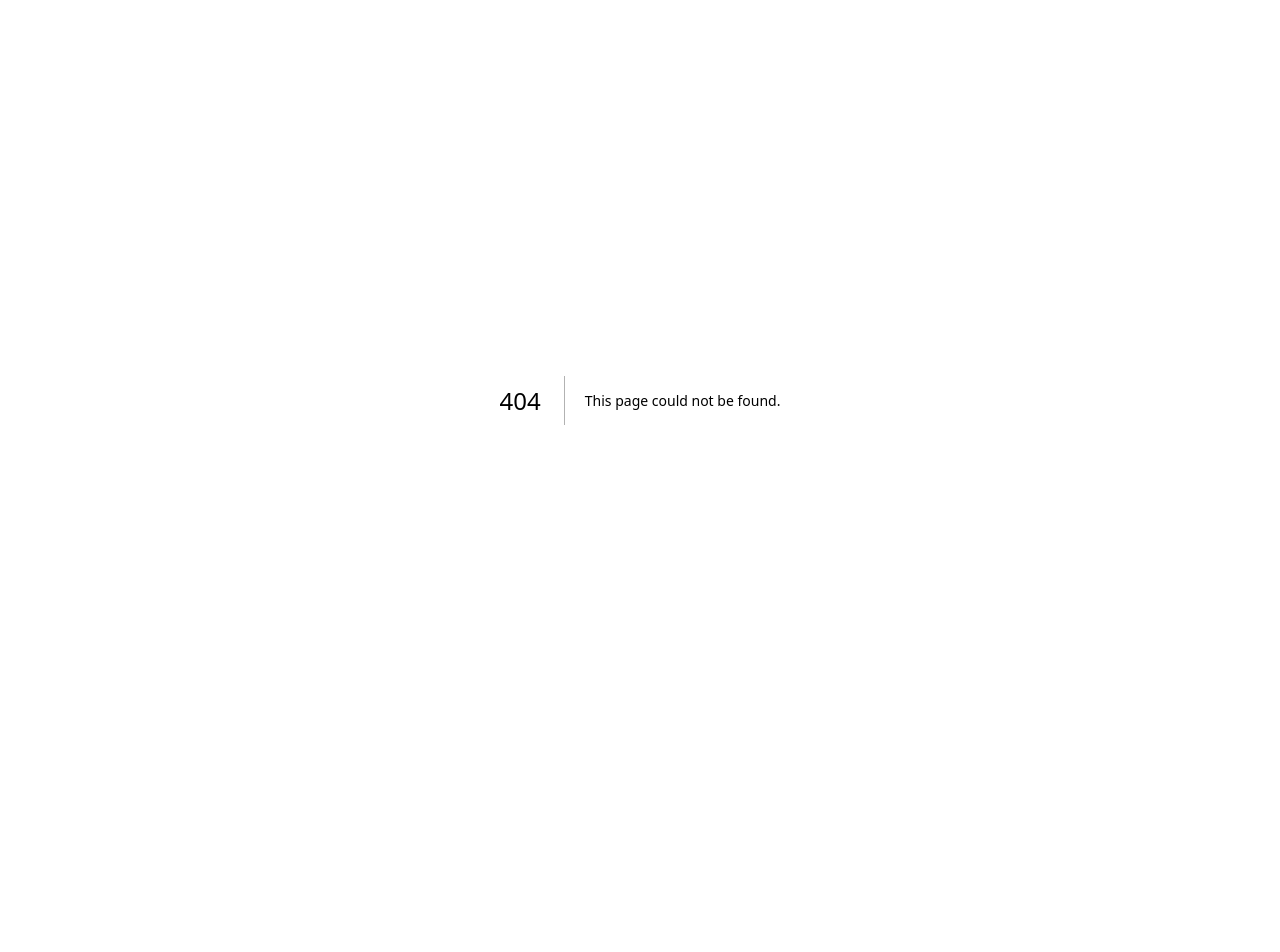
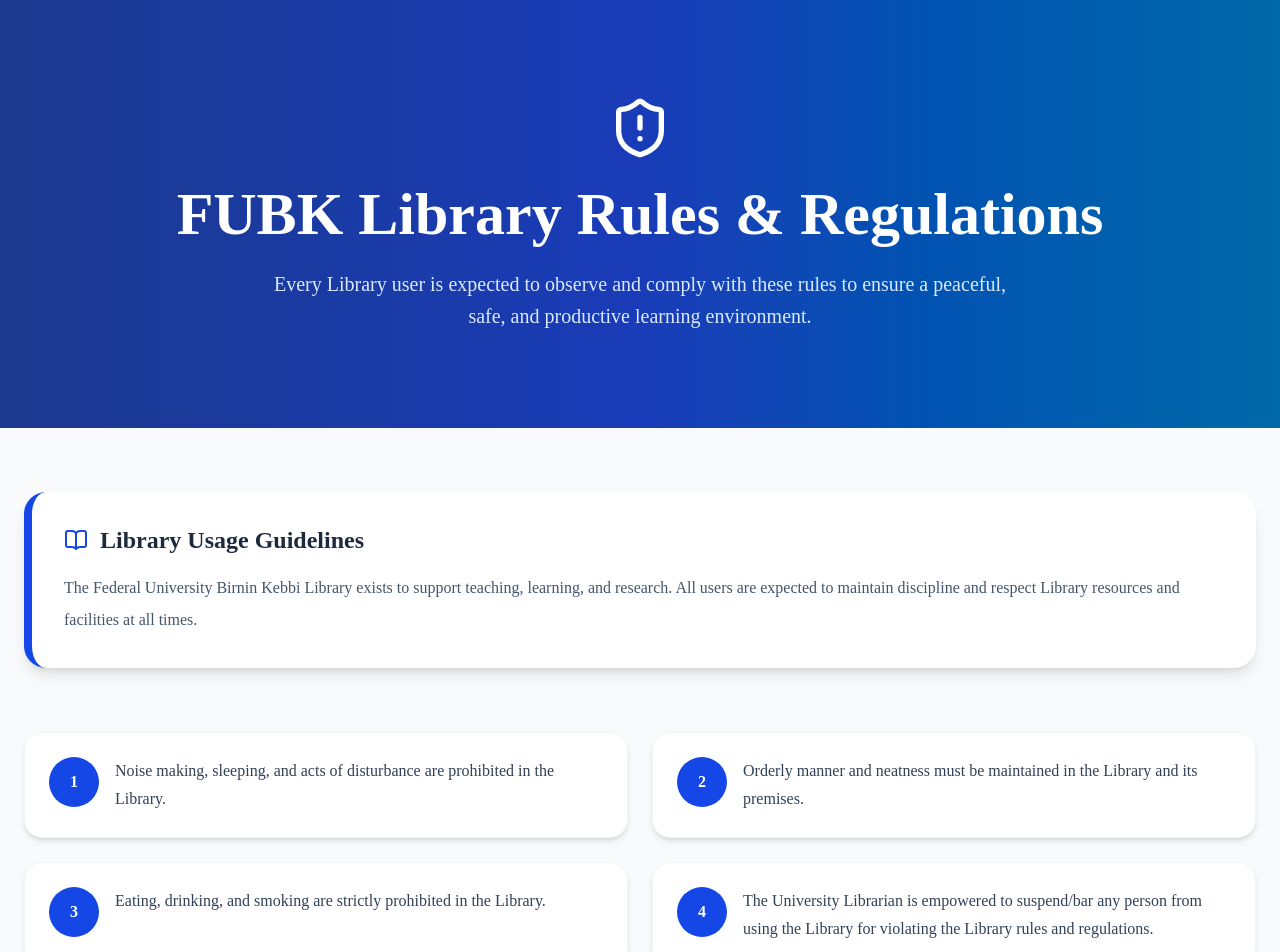
Before and after one commit to rillygulma/Library-fubk, a Next.js app: page /library-rules in a window 1280 px wide. Before the commit this address had no page. Shown: the top 952 px of the page. Before the commit the page ends 800 px from the top, so only its background shows below. Built offline with nearby package versions, Linux system fonts and the light colour scheme.

Commit message:
Add library rules page

```diff
--- a/app/dashboard/page.tsx
+++ b/app/dashboard/page.tsx
@@ -131,17 +131,17 @@
             {
               icon: ClipboardList,
               label: "Borrowed Books",
-              path: "/borrowed",
+              path: "#",
             },
             {
               icon: Bell,
               label: "Announcements",
-              path: "/",
+              path: "#",
             },
             {
               icon: Settings,
-              label: "Library Rules",
-              path: "/",
+              label: "Library Rules & Regulations",
+              path: "/library-rules",
             },
           ].map((item, i) => (
             <Link
@@ -241,7 +241,7 @@
           <section className="mt-8 grid grid-cols-1 gap-6 xl:grid-cols-3">
             {/* Browse E-Library */}
             <Link
-              href="/e-library"
+              href="/e-library/databases"
               className="rounded-3xl bg-white p-6 shadow-md transition-all duration-300 hover:scale-105 hover:shadow-2xl cursor-pointer"
             >
               <h3 className="text-lg font-bold">Browse E-Library</h3>
@@ -256,10 +256,10 @@
 
             {/* Library Rules */}
             <Link
-              href="/help"
+              href="/library-rules"
               className="rounded-3xl bg-white p-6 shadow-md transition-all duration-300 hover:scale-105 hover:shadow-2xl cursor-pointer"
             >
-              <h3 className="text-lg font-bold">Library Rules</h3>
+              <h3 className="text-lg font-bold">Library Rules & Regulations</h3>
               <p className="text-sm text-gray-500">
                 Read guidelines & policies
               </p>
--- /dev/null
+++ b/app/library-rules/page.tsx
@@ -0,0 +1,145 @@
+"use client";
+
+import { ShieldAlert, BookOpen, AlertTriangle } from "lucide-react";
+
+export default function LibraryRulesPage() {
+  const rules = [
+    "Noise making, sleeping, and acts of disturbance are prohibited in the Library.",
+    "Orderly manner and neatness must be maintained in the Library and its premises.",
+    "Eating, drinking, and smoking are strictly prohibited in the Library.",
+    "The University Librarian is empowered to suspend/bar any person from using the Library for violating the Library rules and regulations.",
+    "Library materials borrowed or taken out on loan must be returned to the Library at the end of every session. Failure to do so forfeits the user's right to use or borrow Library materials.",
+    "Entrance into rooms marked 'Staff Only' or 'Out of Bounds' is restricted.",
+    "Users must show their Library ID Cards on entering the Library, when borrowing books, or whenever requested by Library staff.",
+    "Library borrowers' tickets are not transferable. Readers should keep their tickets safely as lost tickets will not be replaced.",
+    "Books must be returned immediately on demand by the Library.",
+    "Before leaving the University finally, each user must return all books borrowed from the Library and surrender Library ID Cards and borrowing tickets.",
+    "Mutilation, marking, or tracing of any kind on Library materials attracts appropriate penalties.",
+    "Briefcases, handbags, umbrellas, etc., should be kept at the pigeon holes provided at the Library entrance. Valuable items remain at owners' risk.",
+    "Readers must show all materials in their possession to the Porter at the exit/check counter before leaving the Library.",
+    "Matches, naked fire, inflammable materials, knives, razor blades, scissors, rechargeable lanterns, flash cameras, and harmful substances are prohibited.",
+    "Users are strongly advised to switch off mobile phones before entering the Library. Violations may result in confiscation for up to two weeks.",
+    "Books consulted should be left on reading tables except reserved books.",
+    "Reservation of seats is not allowed. The Library reserves the right to remove materials from unattended seats.",
+    "Readers are advised to take good care of all Library materials.",
+    "Books should be kept away from liquids. Water, biscuits, peanuts, sweets, snacks, and similar items should not be brought into the Library.",
+    "Users must not tamper with electrical or electronic appliances such as fans, air conditioners, cables, and televisions.",
+    "Violation of Library rules and regulations may attract disciplinary action, including rustication or expulsion from the University.",
+  ];
+
+  return (
+    <main className="min-h-screen bg-slate-50">
+      {/* HERO */}
+      <section className="bg-gradient-to-r from-blue-900 via-blue-800 to-sky-700 py-24 px-6">
+        <div className="max-w-6xl mx-auto text-center text-white">
+          <ShieldAlert className="mx-auto h-16 w-16 mb-6" />
+
+          <h1 className="text-4xl md:text-6xl font-bold mb-6">
+            FUBK Library Rules & Regulations
+          </h1>
+
+          <p className="max-w-3xl mx-auto text-lg md:text-xl text-blue-100 leading-8">
+            Every Library user is expected to observe and comply with
+            these rules to ensure a peaceful, safe, and productive
+            learning environment.
+          </p>
+        </div>
+      </section>
+
+      {/* INTRO */}
+      <section className="max-w-7xl mx-auto px-6 py-16">
+        <div className="bg-white rounded-3xl shadow-lg p-8 border-l-8 border-blue-700">
+          <div className="flex items-center gap-3 mb-4">
+            <BookOpen className="text-blue-700" />
+            <h2 className="text-2xl font-bold text-slate-800">
+              Library Usage Guidelines
+            </h2>
+          </div>
+
+          <p className="text-slate-600 leading-8">
+            The Federal University Birnin Kebbi Library exists to
+            support teaching, learning, and research. All users are
+            expected to maintain discipline and respect Library
+            resources and facilities at all times.
+          </p>
+        </div>
+      </section>
+
+      {/* RULES */}
+      <section className="max-w-7xl mx-auto px-6 pb-20">
+        <div className="grid md:grid-cols-2 gap-6">
+          {rules.map((rule, index) => (
+            <div
+              key={index}
+              className="bg-white rounded-2xl p-6 shadow-md hover:shadow-xl transition-all duration-300 border border-slate-100"
+            >
+              <div className="flex items-start gap-4">
+                <div className="flex items-center justify-center min-w-[50px] h-[50px] rounded-full bg-blue-700 text-white font-bold">
+                  {index + 1}
+                </div>
+
+                <p className="text-slate-700 leading-7">
+                  {rule}
+                </p>
+              </div>
+            </div>
+          ))}
+        </div>
+      </section>
+
+      {/* WARNING SECTION */}
+      <section className="bg-red-50 border-t border-red-200 py-20 px-6">
+        <div className="max-w-5xl mx-auto">
+          <div className="bg-white rounded-3xl shadow-xl p-10 border-l-8 border-red-600">
+            <div className="flex items-center gap-4 mb-6">
+              <AlertTriangle className="h-12 w-12 text-red-600" />
+
+              <h2 className="text-3xl font-bold text-red-700">
+                Important Warning
+              </h2>
+            </div>
+
+            <p className="text-lg leading-9 text-slate-700">
+              Readers are strongly reminded that violation of any
+              Library rule attracts disciplinary action which may
+              include suspension, rustication, or expulsion from the
+              University.
+            </p>
+
+            <div className="mt-8 rounded-2xl bg-red-600 text-white p-8">
+              <h3 className="text-2xl font-bold mb-4">
+                ⚠ Theft of Library Materials
+              </h3>
+
+              <p className="text-lg leading-8">
+                Theft of any Library material attracts
+                <span className="font-extrabold text-yellow-300">
+                  {" "}
+                  EXPULSION
+                </span>{" "}
+                from the University.
+              </p>
+
+              <p className="mt-4 text-xl font-bold">
+                THINK OF YOUR FUTURE!
+              </p>
+            </div>
+          </div>
+        </div>
+      </section>
+
+      {/* FOOTER MESSAGE */}
+      <section className="bg-slate-900 text-white py-10 px-6">
+        <div className="max-w-6xl mx-auto text-center">
+          <p className="text-lg">
+            Federal University Birnin Kebbi Library Complex
+          </p>
+
+          <p className="text-slate-400 mt-2">
+            Supporting Teaching, Learning and Research Excellence
+          </p>
+        </div>
+      </section>
+    </main>
+  );
+}
--- a/app/page.tsx
+++ b/app/page.tsx
@@ -154,7 +154,7 @@
       ],
     },
     {
-      link: "SECTIONS & UNITS",
+      link: "STAFFS & SECTIONS",
       path: "/staff",
     },
     {
@@ -478,8 +478,8 @@
                       link: "/library-Membership",
                     },
                     {
-                      title: "Departments",
-                      link: "/branches",
+                      title: "Library Rules & Regulations",
+                      link: "/library-rules",
                     },
                   ].map((item) => (
                     <Link
```
